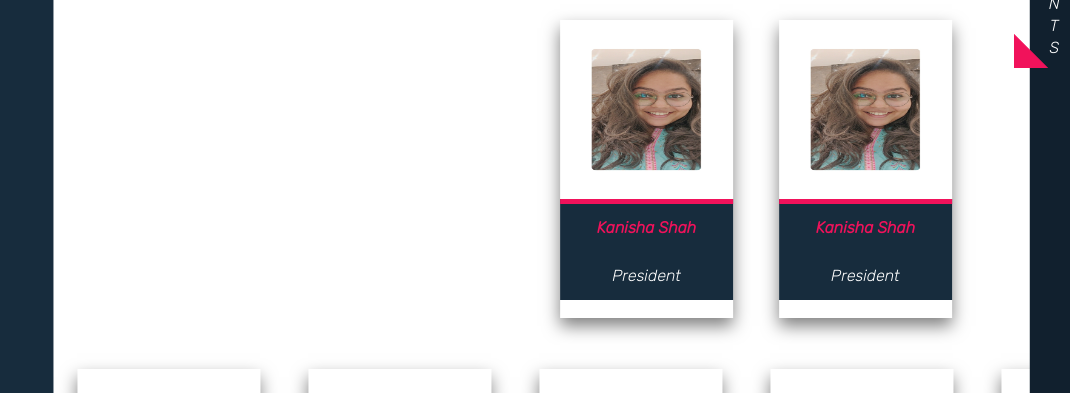
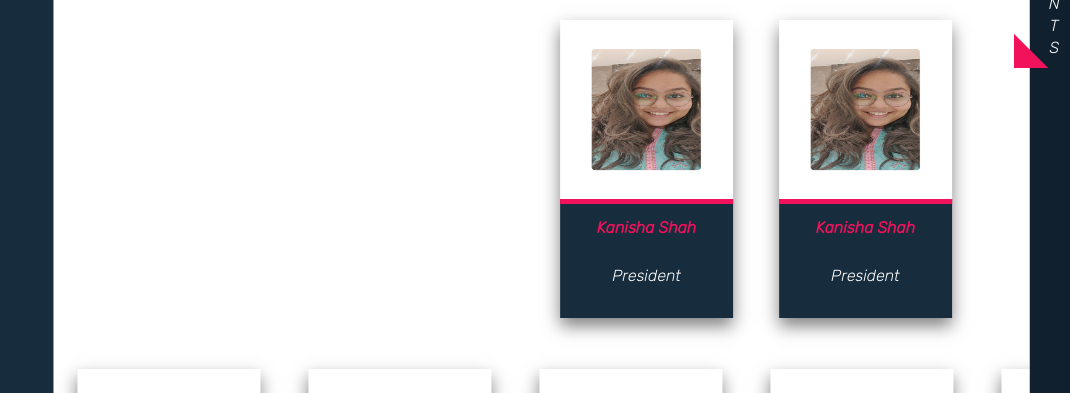
Before and after one commit to KaranLMungra/aces-website, a website: page pages/team.htm in a window 1280 px wide. Shown: the part 407-800 px from the top of the page, without its empty margins (210-1280 px from the left). Drawn offline with Linux system fonts and the light colour scheme; a web font is replaced by a local one.

Commit message:
fixed card

```diff
--- a/style/team.css
+++ b/style/team.css
@@ -31,6 +31,7 @@
 .text-card {
     border-top: 5px solid var(--gy-c3);
     color: white;
+    height: 40%;
     position: relative;
     background-color: var(--gy-c2);
 }
```
